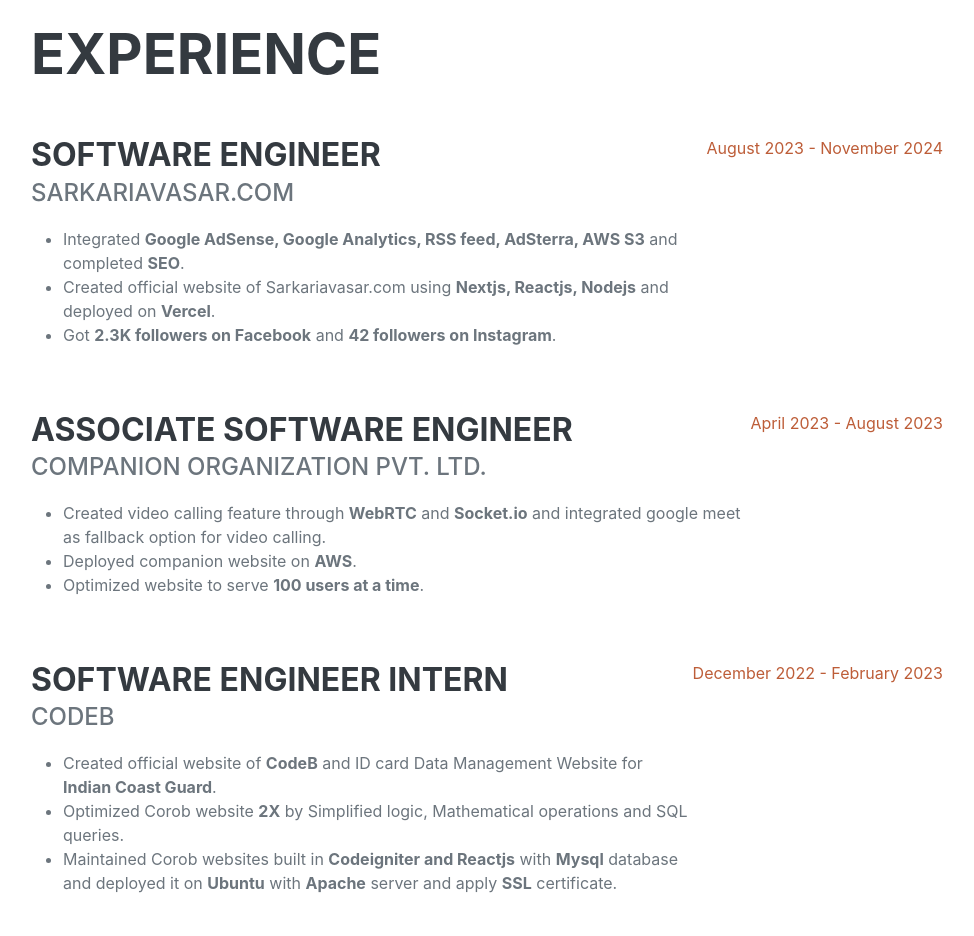
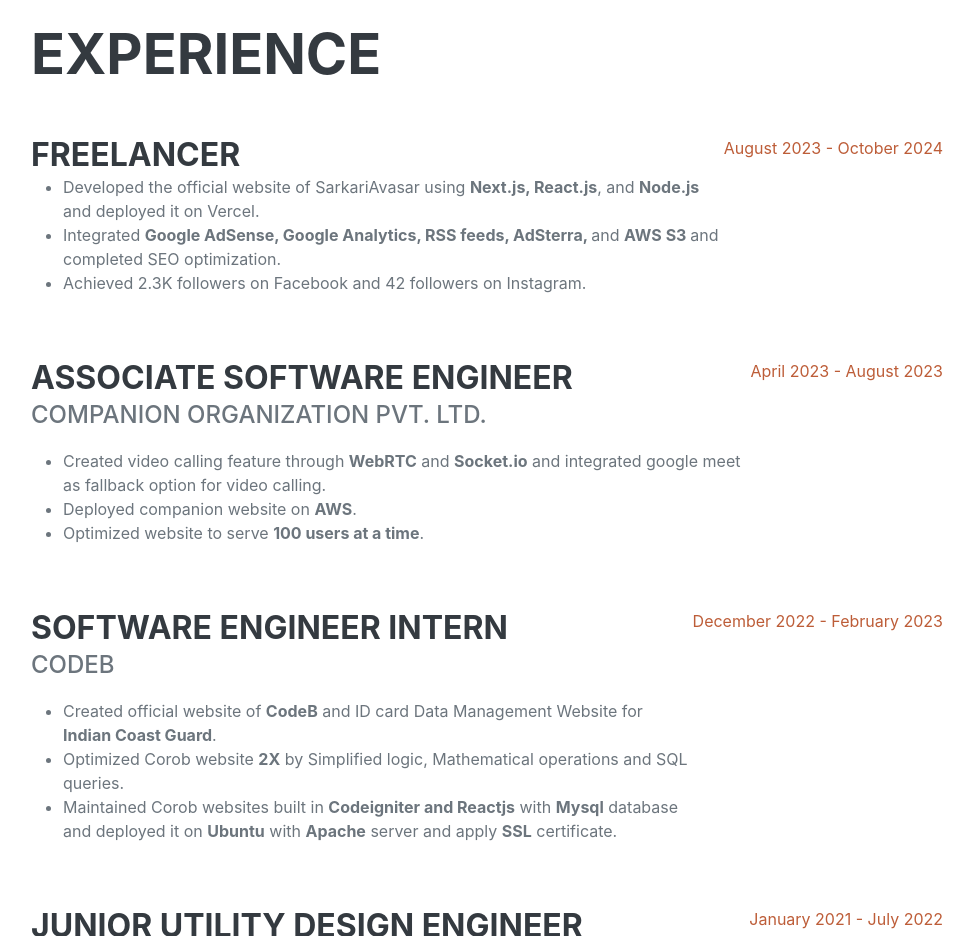
Before and after one commit to mohan704560/mohanprajapati, a plain HTML site: page index.html in a window 1280 px wide. Shown: the part 860-1796 px from the top of the page, without its empty margins (289-1263 px from the left). Drawn offline with nearby package versions, Linux system fonts and the light colour scheme; a web font is replaced by a local one.

Commit message:
add freelancer work experience

```diff
--- a/index.html
+++ b/index.html
@@ -140,29 +140,26 @@
             class="d-flex flex-column flex-md-row justify-content-between mb-5"
           >
             <div class="flex-grow-1">
-              <h3 class="mb-0">Software Engineer</h3>
-              <div class="subheading mb-3">Sarkariavasar.com</div>
+              <h3 class="mb-0">Freelancer</h3>
               <ul>
                 <li>
-                  Integrated
-                  <b
-                    >Google AdSense, Google Analytics, RSS feed, AdSterra, AWS
-                    S3</b
-                  >
-                  and completed <b>SEO</b>.
+                  Developed the official website of SarkariAvasar using
+                  <b>Next.js, React.js</b>, and <b>Node.js</b> and deployed it
+                  on Vercel.
                 </li>
                 <li>
-                  Created official website of Sarkariavasar.com using
-                  <b>Nextjs, Reactjs, Nodejs</b> and deployed on <b>Vercel</b>.
+                  Integrated
+                  <b>Google AdSense, Google Analytics, RSS feeds, AdSterra, </b
+                  >and <b>AWS S3 </b>and completed SEO optimization.
                 </li>
                 <li>
-                  Got <b>2.3K followers on Facebook</b> and
-                  <b>42 followers on Instagram</b>.
+                  Achieved 2.3K followers on Facebook and 42 followers on
+                  Instagram.
                 </li>
               </ul>
             </div>
             <div class="flex-shrink-0">
-              <span class="text-primary">August 2023 - November 2024</span>
+              <span class="text-primary">August 2023 - October 2024</span>
             </div>
           </div>
           <div
```
